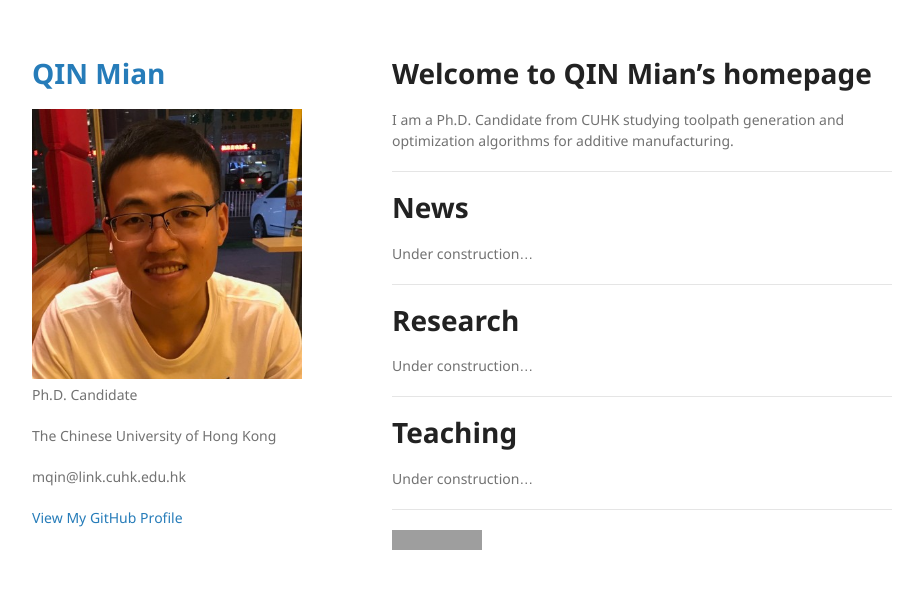
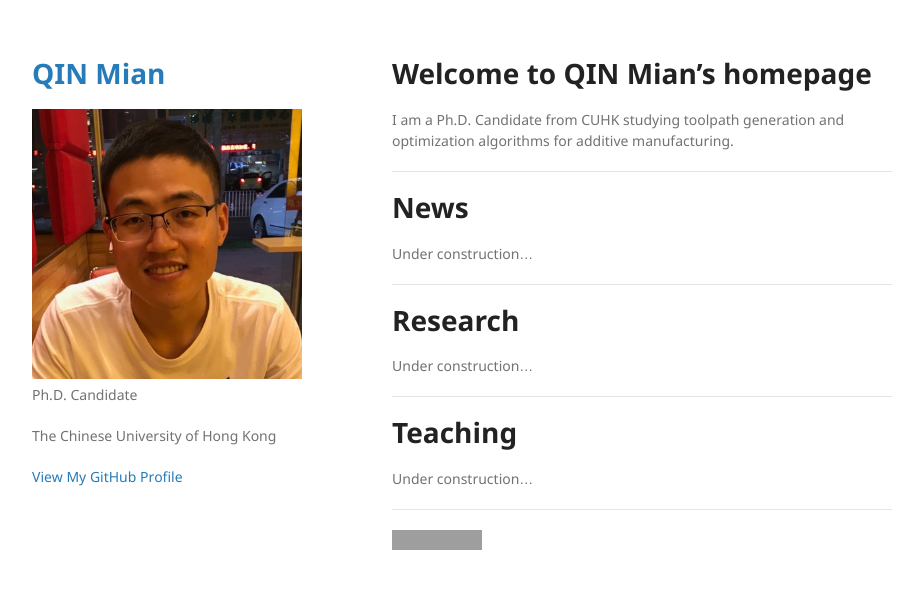
Before and after one commit to mqincuhk/mqincuhk.github.io, a Jekyll site: the page built from index.md, in a window 1280 px wide. Shown: the top 589 px of the page, without its empty margins (178-1101 px from the left). Built offline with Jekyll 4.4.1, drawn with Linux system fonts in a browser that asks for light colours; our own code applies the rules of GitHub Pages for plain Markdown files; grey boxes are pictures that could not be loaded.

Commit message:
update layout

```diff
--- a/_config.yml
+++ b/_config.yml
@@ -1,4 +1,4 @@
-title:  QIN Mian
+title: QIN Mian
 logo: /assets/img/photo.jpg
 description: Ph.D. Candidate
 affiliation: The Chinese University of Hong Kong
--- a/_layouts/default.html
+++ b/_layouts/default.html
@@ -23,7 +23,6 @@
 
         <p>{{ site.description | default: site.github.project_tagline }}</p>
         <p>{{ site.affiliation | default: site.github.project_tagline }}</p>
-        <p>{{ site.email | default: site.github.project_tagline }}</p>
 
         {% if site.github.is_project_page %}
         <p class="view"><a href="{{ site.github.repository_url }}">View the Project on GitHub <small>{{ site.github.repository_nwo }}</small></a></p>
```
